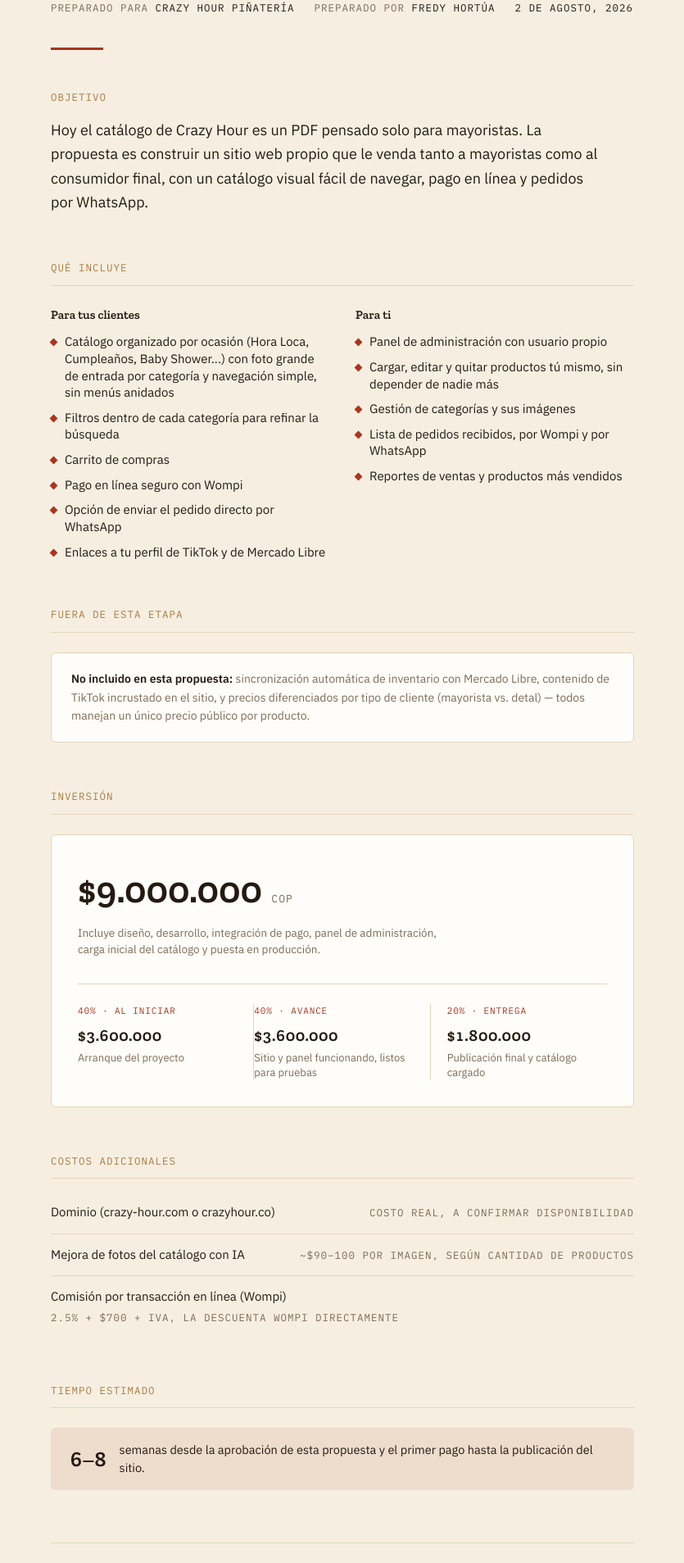
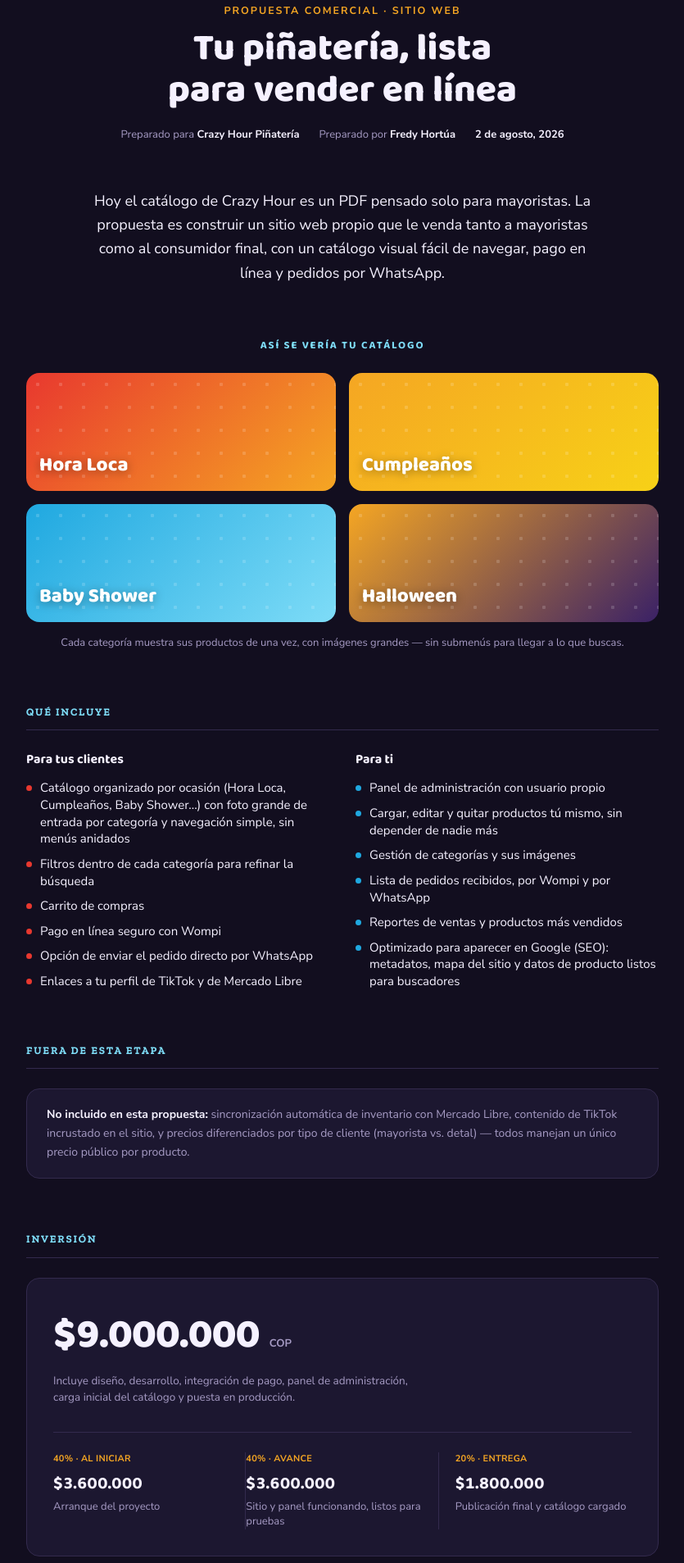
Before and after one commit to snarfito/fredyhortua-dev, a Next.js app: page /propuestas/crazy-hour in a window 1280 px wide. Shown: the part 253-2160 px from the top of the page at 82% size, without its empty margins (222-1057 px from the left). Built offline with nearby package versions, Linux system fonts and the light colour scheme; no server answers.

Commit message:
feat: rebrand Crazy Hour proposal with client identity + add SEO to scope
Replaces the personal-site look with the client's own logo, colors and
typography, and adds a live category-navigation preview. Also lists SEO
(metadata, sitemap, structured data) as an included deliverable.

```diff
--- a/app/propuestas/crazy-hour/page.tsx
+++ b/app/propuestas/crazy-hour/page.tsx
@@ -1,5 +1,18 @@
 // app/propuestas/crazy-hour/page.tsx
 import type { Metadata } from 'next';
+import Image from 'next/image';
+import { Baloo_2, Nunito_Sans } from 'next/font/google';
+
+const display = Baloo_2({
+  variable: '--ch-display',
+  subsets: ['latin'],
+  weight: ['600', '700', '800'],
+});
+const body = Nunito_Sans({
+  variable: '--ch-body',
+  subsets: ['latin'],
+  weight: ['400', '600', '700', '800'],
+});
 
 export const metadata: Metadata = {
   title: 'Propuesta — Sitio web Crazy Hour Piñatería',
@@ -22,6 +35,7 @@ const features = {
     'Gestión de categorías y sus imágenes',
     'Lista de pedidos recibidos, por Wompi y por WhatsApp',
     'Reportes de ventas y productos más vendidos',
+    'Optimizado para aparecer en Google (SEO): metadatos, mapa del sitio y datos de producto listos para buscadores',
   ],
 };
 
@@ -37,69 +51,108 @@ const extraCosts = [
   { label: 'Comisión por transacción en línea (Wompi)', value: '2.5% + $700 + IVA, la descuenta Wompi directamente' },
 ];
 
+const categoryPreview = [
+  { name: 'Hora Loca', from: '#E8382F', to: '#F5A623' },
+  { name: 'Cumpleaños', from: '#F5A623', to: '#F7D117' },
+  { name: 'Baby Shower', from: '#1FA8E0', to: '#7EDCF7' },
+  { name: 'Halloween', from: '#F5A623', to: '#3A2166' },
+];
+
 export default function CrazyHourProposal() {
   return (
-    <>
-      <header className="border-b border-[var(--color-border)] bg-[var(--color-bg-raised)]">
-        <div className="mx-auto flex max-w-[760px] items-center gap-2.5 px-6 py-3.5">
-          <a href="/" className="flex items-center gap-2.5 font-mono-tag text-[12.5px] no-underline">
-            <span
-              aria-hidden
-              className="h-[7px] w-[7px] flex-shrink-0 rounded-full bg-[var(--color-ok)] shadow-[0_0_0_3px_var(--color-accent-dim)]"
-            />
-            <span className="text-[var(--color-text)]">fredy-hortua.dev</span>
-            <span className="text-[var(--color-text-muted)]">/propuestas/crazy-hour</span>
-          </a>
+    <div
+      className={`${display.variable} ${body.variable} min-h-screen bg-[#120e1f] text-[#f5f1ff]`}
+      style={{ fontFamily: 'var(--ch-body), sans-serif' }}
+    >
+      <main className="mx-auto max-w-[820px] px-6 pt-16 pb-24">
+        <div className="flex flex-col items-center text-center">
+          <Image src="/crazy-hour/logo.png" alt="Crazy Hour" width={434} height={308} className="h-auto w-[220px] sm:w-[260px]" priority />
+          <p className="mt-2 text-[12.5px] font-bold tracking-[0.16em] text-[#F5A623] uppercase">
+            Propuesta comercial · Sitio web
+          </p>
+          <h1
+            style={{ fontFamily: 'var(--ch-display), sans-serif' }}
+            className="mt-3 max-w-[18ch] text-[clamp(30px,5vw,46px)] leading-[1.1] font-extrabold text-balance"
+          >
+            Tu piñatería, lista para vender en línea
+          </h1>
+          <div className="mt-5 flex flex-wrap justify-center gap-x-6 gap-y-1 text-[13px] text-[#A69BC4]">
+            <span>
+              Preparado para <span className="font-bold text-[#f5f1ff]">Crazy Hour Piñatería</span>
+            </span>
+            <span>
+              Preparado por <span className="font-bold text-[#f5f1ff]">Fredy Hortúa</span>
+            </span>
+            <span className="font-bold text-[#f5f1ff]">2 de agosto, 2026</span>
+          </div>
         </div>
-      </header>
 
-      <main className="mx-auto max-w-[760px] px-6 pt-14 pb-20">
-        <p className="font-mono-tag text-[12.5px] text-[var(--color-accent)]">Propuesta comercial · Sitio web</p>
-        <h1 className="font-heading mt-4 max-w-[22ch] text-[clamp(28px,4.4vw,42px)] leading-[1.12] font-semibold tracking-tight text-balance">
-          Sitio web para Crazy Hour Piñatería
-        </h1>
-        <div className="mt-5 flex flex-wrap gap-x-6 gap-y-1 font-mono-tag text-[12.5px] normal-case tracking-normal text-[var(--color-text-muted)]">
-          <span>
-            Preparado para <span className="text-[var(--color-text)]">Crazy Hour Piñatería</span>
-          </span>
-          <span>
-            Preparado por <span className="text-[var(--color-text)]">Fredy Hortúa</span>
-          </span>
-          <span className="text-[var(--color-text)]">2 de agosto, 2026</span>
-        </div>
-        <div className="mt-10 h-[3px] w-16 bg-[var(--color-accent)]" />
-
-        <section className="mt-12">
-          <h2 className="font-mono-tag text-[12.5px] text-[var(--color-wood)]">Objetivo</h2>
-          <p className="mt-4 max-w-[62ch] text-lg leading-relaxed text-[var(--color-text)]">
+        <section className="mt-14">
+          <p className="mx-auto max-w-[58ch] text-center text-lg leading-relaxed text-[#f5f1ff]">
             Hoy el catálogo de Crazy Hour es un PDF pensado solo para mayoristas. La propuesta es construir un sitio
             web propio que le venda tanto a mayoristas como al consumidor final, con un catálogo visual fácil de
             navegar, pago en línea y pedidos por WhatsApp.
           </p>
         </section>
 
-        <section className="mt-14">
-          <h2 className="font-mono-tag border-b border-[var(--color-border)] pb-3 text-[12.5px] text-[var(--color-wood)]">
+        <section className="mt-16">
+          <h2
+            style={{ fontFamily: 'var(--ch-display), sans-serif' }}
+            className="text-center text-[13px] font-bold tracking-[0.14em] text-[#7EDCF7] uppercase"
+          >
+            Así se vería tu catálogo
+          </h2>
+          <div className="mt-6 grid grid-cols-2 gap-3 sm:gap-4">
+            {categoryPreview.map((c) => (
+              <div
+                key={c.name}
+                className="relative flex h-28 items-end overflow-hidden rounded-2xl p-4 sm:h-36"
+                style={{
+                  backgroundImage: `radial-gradient(circle at 14px 14px, rgba(255,255,255,0.16) 2px, transparent 2.5px), linear-gradient(135deg, ${c.from}, ${c.to})`,
+                  backgroundSize: '28px 28px, cover',
+                }}
+              >
+                <span
+                  style={{ fontFamily: 'var(--ch-display), sans-serif' }}
+                  className="text-[20px] leading-tight font-extrabold text-white drop-shadow-[0_2px_6px_rgba(0,0,0,0.35)] sm:text-[24px]"
+                >
+                  {c.name}
+                </span>
+              </div>
+            ))}
+          </div>
+          <p className="mt-4 text-center text-[13px] text-[#A69BC4]">
+            Cada categoría muestra sus productos de una vez, con imágenes grandes — sin submenús para llegar a lo que
+            buscas.
+          </p>
+        </section>
+
+        <section className="mt-16">
+          <h2 className="border-b border-[#332a4d] pb-3 text-[13px] font-bold tracking-[0.14em] text-[#7EDCF7] uppercase">
             Qué incluye
           </h2>
           <div className="mt-6 grid grid-cols-1 gap-8 sm:grid-cols-2">
             <div>
-              <h3 className="font-heading text-[15px] font-semibold text-[var(--color-text)]">Para tus clientes</h3>
+              <h3 style={{ fontFamily: 'var(--ch-display), sans-serif' }} className="text-[16px] font-bold text-[#f5f1ff]">
+                Para tus clientes
+              </h3>
               <ul className="mt-3 space-y-2.5">
                 {features.clientes.map((item) => (
-                  <li key={item} className="flex gap-2.5 text-[15px] leading-snug text-[var(--color-text)]">
-                    <span aria-hidden className="mt-[7px] h-[7px] w-[7px] flex-shrink-0 rotate-45 bg-[var(--color-accent)]" />
+                  <li key={item} className="flex gap-2.5 text-[15px] leading-snug text-[#f5f1ff]">
+                    <span aria-hidden className="mt-[7px] h-[7px] w-[7px] flex-shrink-0 rounded-full bg-[#E8382F]" />
                     {item}
                   </li>
                 ))}
               </ul>
             </div>
             <div>
-              <h3 className="font-heading text-[15px] font-semibold text-[var(--color-text)]">Para ti</h3>
+              <h3 style={{ fontFamily: 'var(--ch-display), sans-serif' }} className="text-[16px] font-bold text-[#f5f1ff]">
+                Para ti
+              </h3>
               <ul className="mt-3 space-y-2.5">
                 {features.tuyo.map((item) => (
-                  <li key={item} className="flex gap-2.5 text-[15px] leading-snug text-[var(--color-text)]">
-                    <span aria-hidden className="mt-[7px] h-[7px] w-[7px] flex-shrink-0 rotate-45 bg-[var(--color-accent)]" />
+                  <li key={item} className="flex gap-2.5 text-[15px] leading-snug text-[#f5f1ff]">
+                    <span aria-hidden className="mt-[7px] h-[7px] w-[7px] flex-shrink-0 rounded-full bg-[#1FA8E0]" />
                     {item}
                   </li>
                 ))}
@@ -108,96 +161,98 @@ export default function CrazyHourProposal() {
           </div>
         </section>
 
-        <section className="mt-14">
-          <h2 className="font-mono-tag border-b border-[var(--color-border)] pb-3 text-[12.5px] text-[var(--color-wood)]">
+        <section className="mt-16">
+          <h2 className="border-b border-[#332a4d] pb-3 text-[13px] font-bold tracking-[0.14em] text-[#7EDCF7] uppercase">
             Fuera de esta etapa
           </h2>
-          <div className="mt-6 rounded-md border border-[var(--color-border)] bg-[var(--color-bg-raised)] px-6 py-5 text-[14px] leading-relaxed text-[var(--color-text-muted)]">
-            <span className="font-semibold text-[var(--color-text)]">No incluido en esta propuesta:</span>{' '}
-            sincronización automática de inventario con Mercado Libre, contenido de TikTok incrustado en el sitio, y
-            precios diferenciados por tipo de cliente (mayorista vs. detal) — todos manejan un único precio público
-            por producto.
+          <div className="mt-6 rounded-2xl border border-[#332a4d] bg-[#1c1730] px-6 py-5 text-[14px] leading-relaxed text-[#A69BC4]">
+            <span className="font-bold text-[#f5f1ff]">No incluido en esta propuesta:</span> sincronización automática
+            de inventario con Mercado Libre, contenido de TikTok incrustado en el sitio, y precios diferenciados por
+            tipo de cliente (mayorista vs. detal) — todos manejan un único precio público por producto.
           </div>
         </section>
 
-        <section className="mt-14">
-          <h2 className="font-mono-tag border-b border-[var(--color-border)] pb-3 text-[12.5px] text-[var(--color-wood)]">
+        <section className="mt-16">
+          <h2 className="border-b border-[#332a4d] pb-3 text-[13px] font-bold tracking-[0.14em] text-[#7EDCF7] uppercase">
             Inversión
           </h2>
-          <div className="mt-6 rounded-md border border-[var(--color-border)] bg-[var(--color-bg-raised)] px-6 py-8 sm:px-8">
+          <div className="mt-6 rounded-2xl border border-[#332a4d] bg-[#1c1730] px-6 py-8 sm:px-8">
             <div className="flex items-baseline gap-3">
-              <span className="font-heading text-[clamp(32px,5.5vw,46px)] font-semibold tracking-tight tabular-nums text-[var(--color-text)]">
+              <span
+                style={{ fontFamily: 'var(--ch-display), sans-serif' }}
+                className="text-[clamp(34px,6vw,50px)] font-extrabold tracking-tight tabular-nums text-[#f5f1ff]"
+              >
                 $9.000.000
               </span>
-              <span className="font-mono-tag text-[13px] text-[var(--color-text-muted)]">COP</span>
+              <span className="text-[13px] font-bold text-[#A69BC4]">COP</span>
             </div>
-            <p className="mt-2 max-w-[55ch] text-[13.5px] text-[var(--color-text-muted)]">
+            <p className="mt-2 max-w-[55ch] text-[13.5px] text-[#A69BC4]">
               Incluye diseño, desarrollo, integración de pago, panel de administración, carga inicial del catálogo y
               puesta en producción.
             </p>
-            <div className="mt-8 grid grid-cols-1 gap-6 border-t border-[var(--color-border)] pt-6 sm:grid-cols-3 sm:gap-0">
+            <div className="mt-8 grid grid-cols-1 gap-6 border-t border-[#332a4d] pt-6 sm:grid-cols-3 sm:gap-0">
               {milestones.map((m, i) => (
                 <div
                   key={m.pct}
                   className={
                     i < milestones.length - 1
-                      ? 'border-l-2 border-[var(--color-accent)] pl-4 sm:border-l-0 sm:border-r sm:border-[var(--color-border)] sm:pr-5 sm:pl-0'
-                      : 'border-l-2 border-[var(--color-accent)] pl-4 sm:border-l-0 sm:pl-5'
+                      ? 'border-l-2 border-[#E8382F] pl-4 sm:border-l-0 sm:border-r sm:border-[#332a4d] sm:pr-5 sm:pl-0'
+                      : 'border-l-2 border-[#E8382F] pl-4 sm:border-l-0 sm:pl-5'
                   }
                 >
-                  <div className="font-mono-tag text-[11px] text-[var(--color-accent)]">{m.pct}</div>
-                  <div className="font-heading mt-1.5 text-[20px] font-semibold tabular-nums text-[var(--color-text)]">
+                  <div className="text-[11px] font-bold tracking-wide text-[#F5A623] uppercase">{m.pct}</div>
+                  <div
+                    style={{ fontFamily: 'var(--ch-display), sans-serif' }}
+                    className="mt-1.5 text-[21px] font-bold tabular-nums text-[#f5f1ff]"
+                  >
                     {m.amount}
                   </div>
-                  <div className="mt-1 text-[13px] leading-snug text-[var(--color-text-muted)]">{m.label}</div>
+                  <div className="mt-1 text-[13px] leading-snug text-[#A69BC4]">{m.label}</div>
                 </div>
               ))}
             </div>
           </div>
         </section>
 
-        <section className="mt-14">
-          <h2 className="font-mono-tag border-b border-[var(--color-border)] pb-3 text-[12.5px] text-[var(--color-wood)]">
+        <section className="mt-16">
+          <h2 className="border-b border-[#332a4d] pb-3 text-[13px] font-bold tracking-[0.14em] text-[#7EDCF7] uppercase">
             Costos adicionales
           </h2>
           <div className="mt-4">
             {extraCosts.map((c) => (
               <div
                 key={c.label}
-                className="flex flex-wrap items-baseline justify-between gap-x-6 gap-y-1 border-b border-[var(--color-border)] py-3.5 last:border-b-0"
+                className="flex flex-wrap items-baseline justify-between gap-x-6 gap-y-1 border-b border-[#332a4d] py-3.5 last:border-b-0"
               >
-                <span className="max-w-[38ch] text-[15px] text-[var(--color-text)]">{c.label}</span>
-                <span className="font-mono-tag text-right text-[12.5px] normal-case tracking-normal text-[var(--color-text-muted)]">
-                  {c.value}
-                </span>
+                <span className="max-w-[38ch] text-[15px] text-[#f5f1ff]">{c.label}</span>
+                <span className="text-right text-[12.5px] text-[#A69BC4]">{c.value}</span>
               </div>
             ))}
           </div>
         </section>
 
-        <section className="mt-14">
-          <h2 className="font-mono-tag border-b border-[var(--color-border)] pb-3 text-[12.5px] text-[var(--color-wood)]">
+        <section className="mt-16">
+          <h2 className="border-b border-[#332a4d] pb-3 text-[13px] font-bold tracking-[0.14em] text-[#7EDCF7] uppercase">
             Tiempo estimado
           </h2>
-          <div className="mt-6 flex items-center gap-4 rounded-md bg-[var(--color-accent-dim)] px-6 py-4">
-            <span className="font-heading text-[26px] font-semibold tabular-nums whitespace-nowrap text-[var(--color-text)]">
+          <div className="mt-6 flex items-center gap-4 rounded-2xl bg-[#2d2245] px-6 py-4">
+            <span
+              style={{ fontFamily: 'var(--ch-display), sans-serif' }}
+              className="text-[28px] font-extrabold tabular-nums whitespace-nowrap text-[#f5f1ff]"
+            >
               6–8
             </span>
-            <span className="text-[14.5px] text-[var(--color-text)]">
+            <span className="text-[14.5px] text-[#f5f1ff]">
               semanas desde la aprobación de esta propuesta y el primer pago hasta la publicación del sitio.
             </span>
           </div>
         </section>
 
-        <footer className="mt-16 flex flex-wrap items-center justify-between gap-2 border-t border-[var(--color-border)] pt-6">
-          <span className="font-mono-tag text-[11.5px] normal-case tracking-normal text-[var(--color-text-muted)]">
-            Propuesta válida por 15 días desde la fecha de este documento.
-          </span>
-          <span className="font-mono-tag text-[11.5px] normal-case tracking-normal text-[var(--color-text-muted)]">
-            fredy.hortua@gmail.com
-          </span>
+        <footer className="mt-16 flex flex-wrap items-center justify-between gap-2 border-t border-[#332a4d] pt-6">
+          <span className="text-[11.5px] text-[#A69BC4]">Propuesta válida por 15 días desde la fecha de este documento.</span>
+          <span className="text-[11.5px] text-[#A69BC4]">fredy.hortua@gmail.com</span>
         </footer>
       </main>
-    </>
+    </div>
   );
 }
```
Also changed, not shown: public/crazy-hour/logo.png (added).
